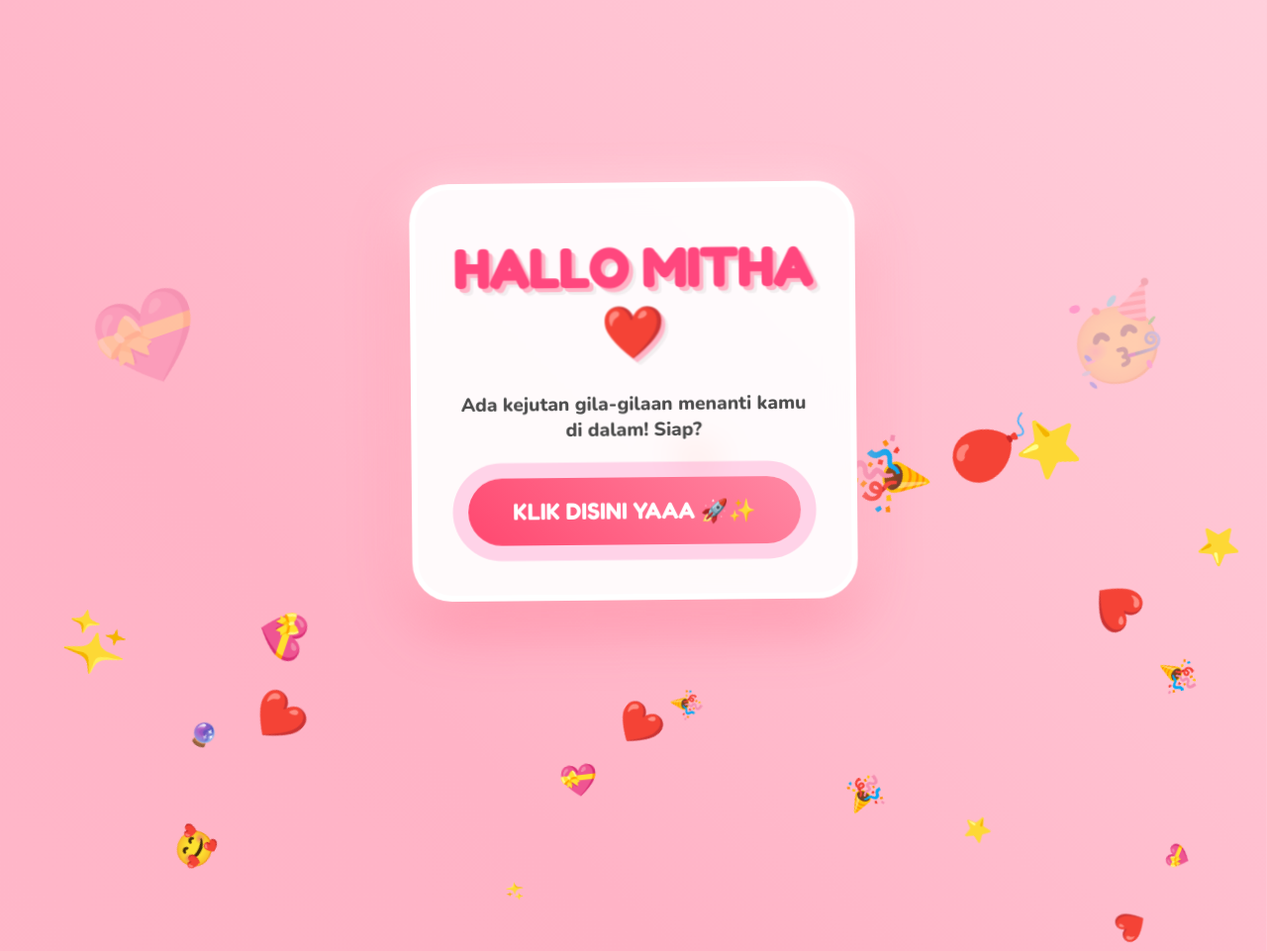
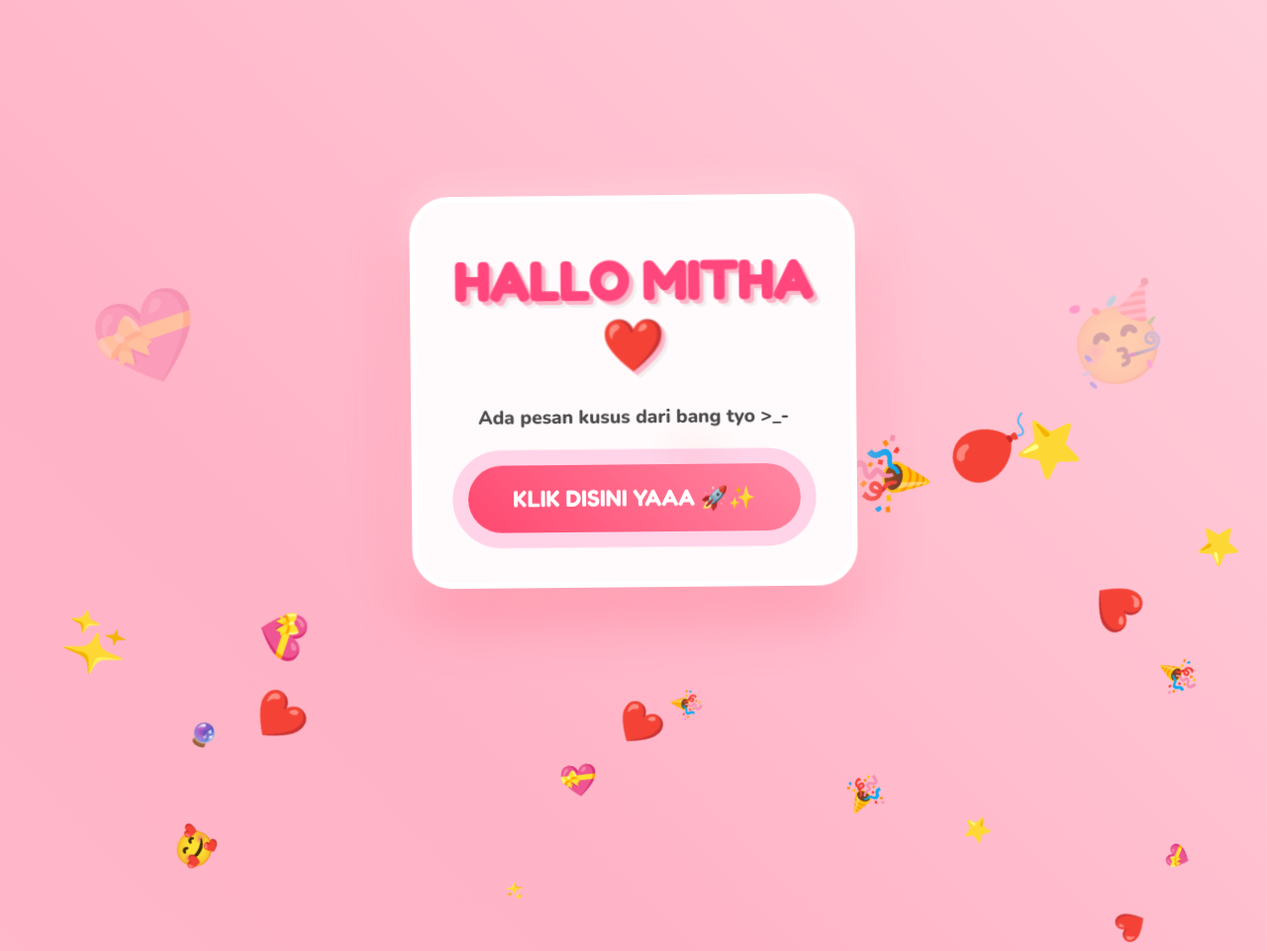
Before and after one commit to TYOO-iD/Tyo-sell, a plain HTML site: page index.html in a window 1280 px wide. Shown: the top 961 px of the page at 99% size. Drawn offline with nearby package versions, Linux system fonts and the light colour scheme.

Commit message:
Add files via upload

```diff
--- a/index.html
+++ b/index.html
@@ -238,7 +238,7 @@
     <!-- HALAMAN DEPAN -->
     <div class="card-container" id="frontCard">
         <h1 class="title-main">HALLO MITHA ❤️</h1>
-        <p style="color: #4a4a4a; margin-bottom: 35px; font-weight: 800; font-size: 1.2rem;">Ada kejutan gila-gilaan menanti kamu di dalam! Siap?</p>
+        <p style="color: #4a4a4a; margin-bottom: 35px; font-weight: 800; font-size: 1.2rem;">Ada pesan kusus dari bang tyo >_-</p>
         <button class="btn-magic" id="btnClick">KLIK DISINI YAAA 🚀✨</button>
     </div>
 
```
